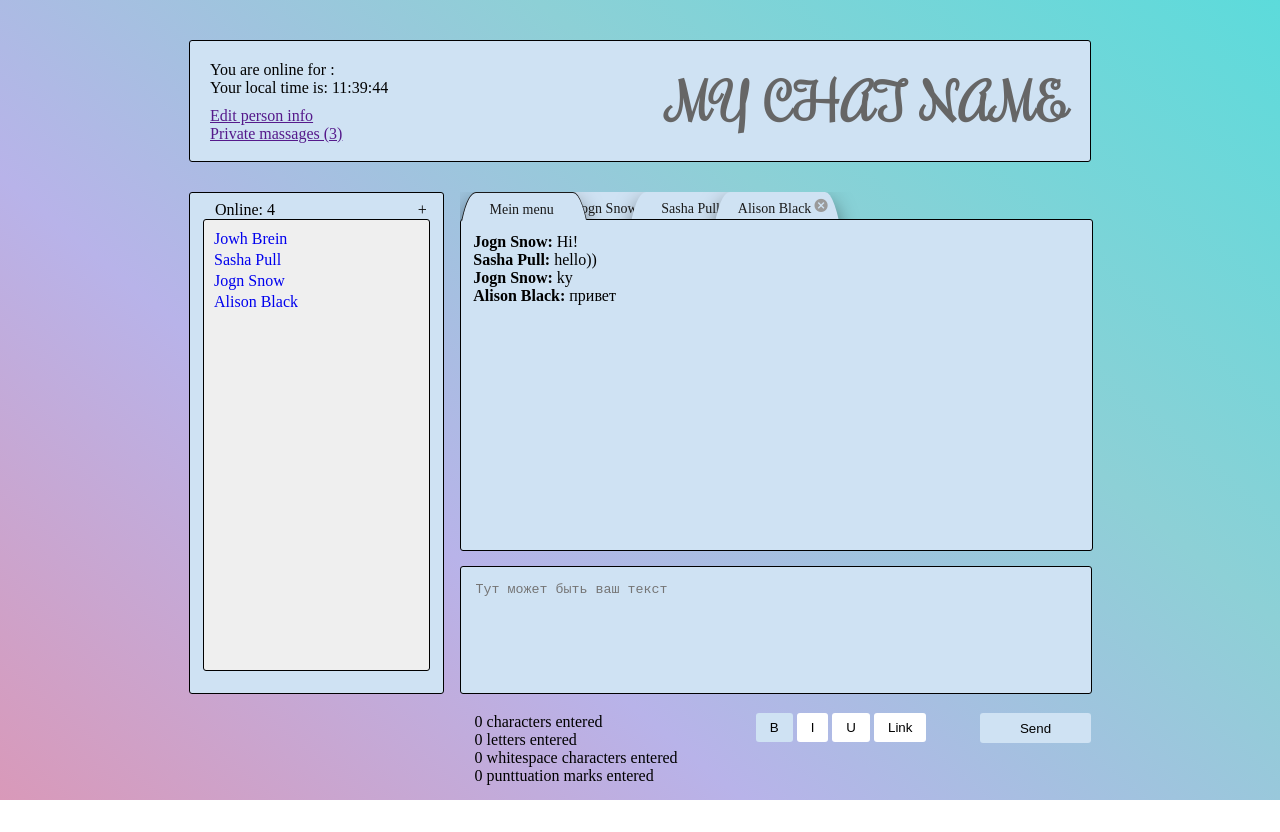
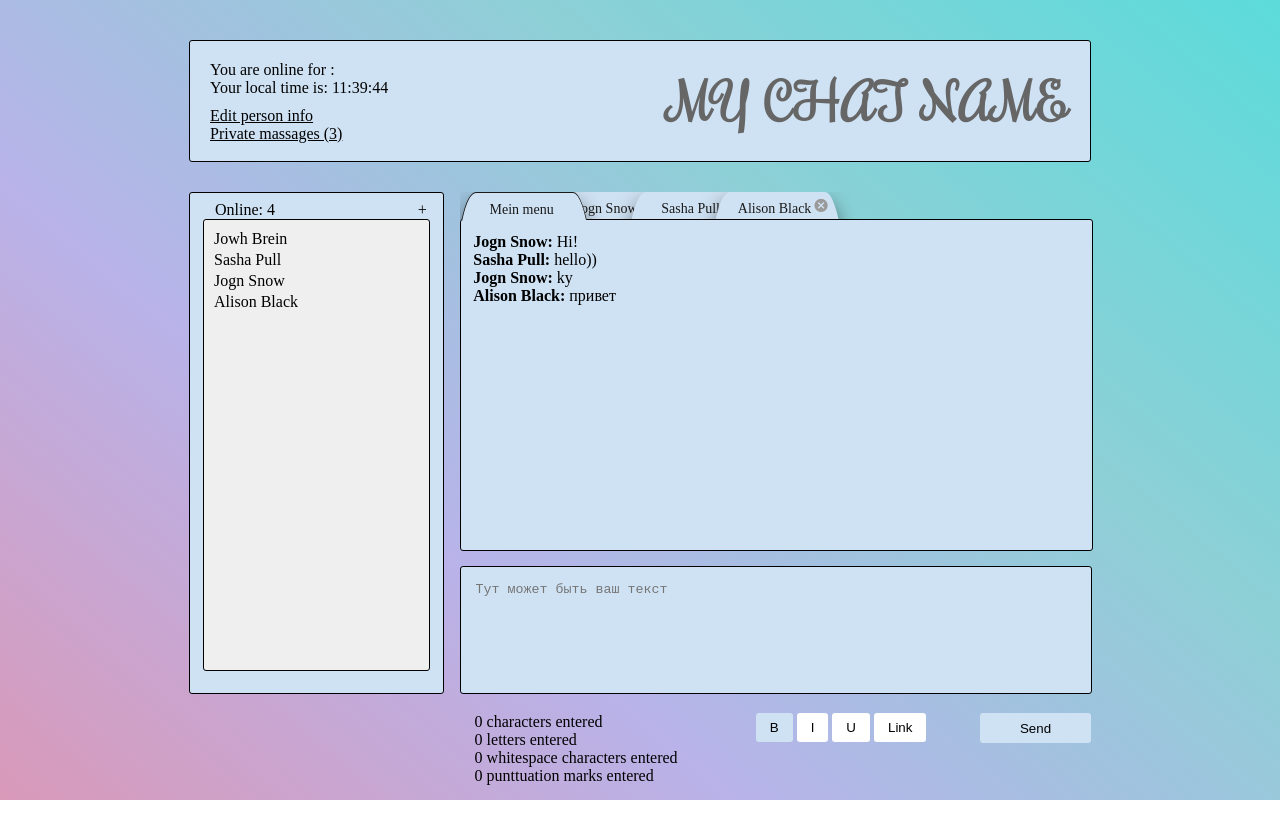
Before and after one commit to Zamay/chat, a plain HTML site: page index.html in a window 1280 px wide. Drawn offline with nearby package versions, Linux system fonts and the light colour scheme.

Commit message:
цвет <a> черный

```diff
--- a/style.css
+++ b/style.css
@@ -4,7 +4,9 @@
     margin: 0;
     padding: 0;
 }
-
+a{
+    color: #000;
+}
 html {
     height: 100%;
 }
```
